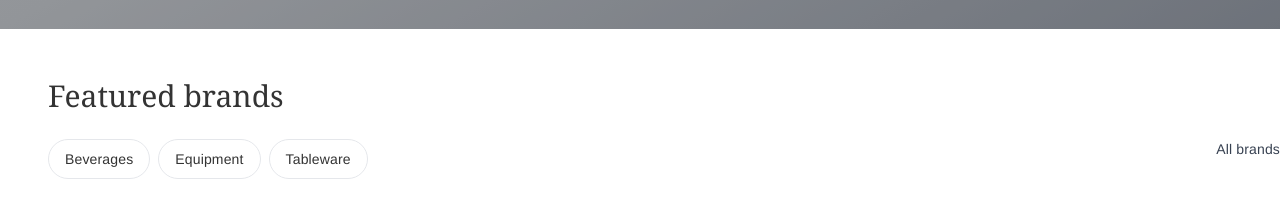
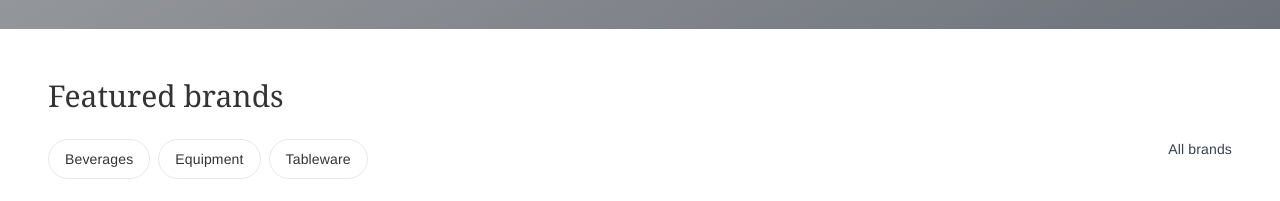
Before and after one commit to ovsharam/OSP-dash, a Next.js app: page /browse in a window 1280 px wide. Shown: the part 820-1021 px from the top of the page. Built offline with nearby package versions, Linux system fonts and the light colour scheme.

Commit message:
Add margin-right 3rem to All brands link

```diff
--- a/app/browse/page.tsx
+++ b/app/browse/page.tsx
@@ -193,6 +193,7 @@ function BrowseContent() {
               className="xl:pr-12! 2xl:pr-20! fslegacy-component hidden xl:block text-sm text-gray-700 hover:text-black transition-colors whitespace-nowrap flex-shrink-0"
               aria-disabled={false}
               href={`/browse?category=${encodeURIComponent(selectedCategory)}`}
+              style={{ marginRight: "3rem" } as React.CSSProperties}
             >
               All brands
             </a>
```
